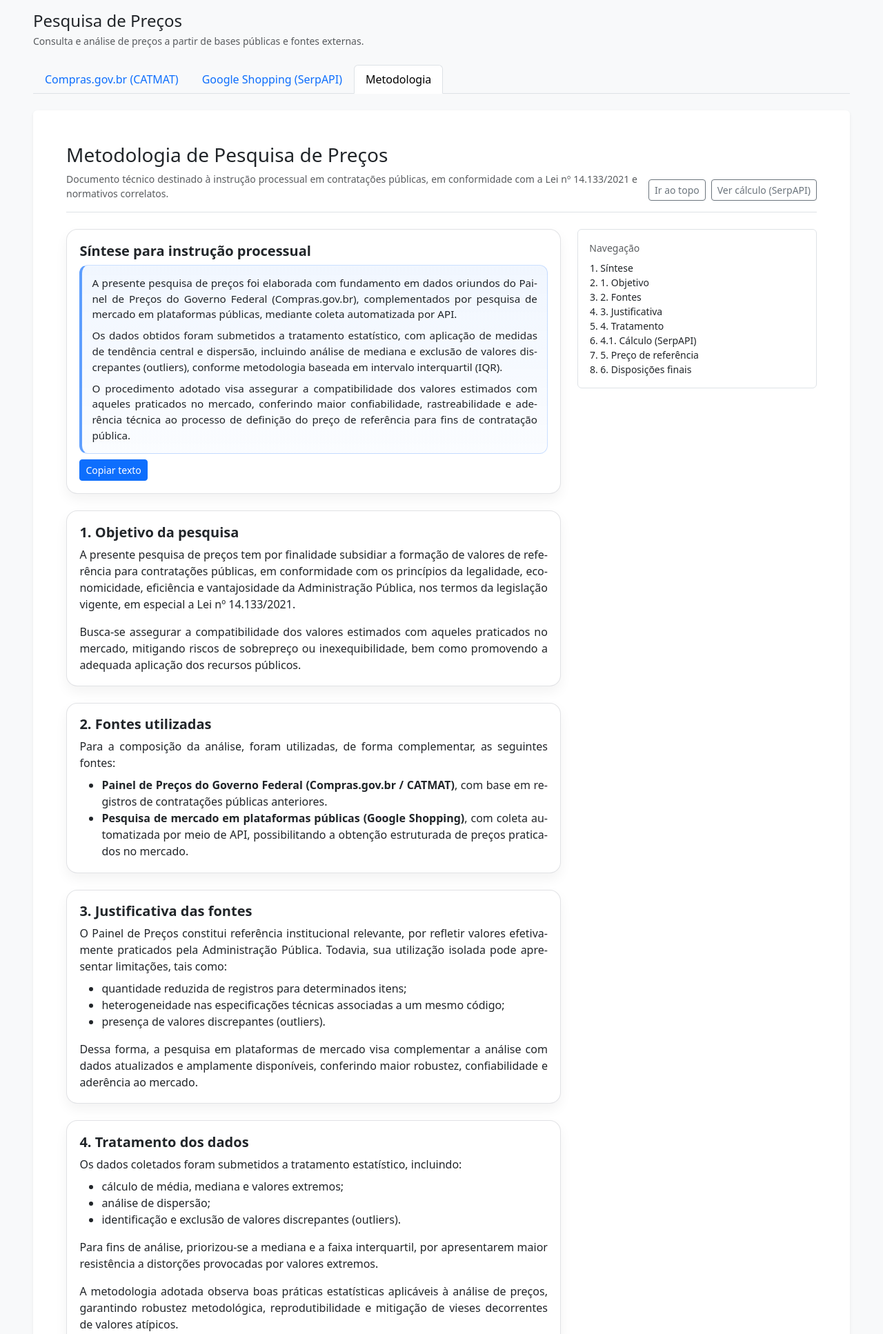
After one commit to MDSSisec/Consulta_Preco_Itens_NAG, a Flask app: page /metodologia in a window 1280 px wide. The commit adds this page. Shown: the top 1934 px of the page at 69% size. Run offline with Flask 3, Linux system fonts and the light colour scheme.

Commit message:
adicionando a metodologia

```diff
--- a/app.py
+++ b/app.py
@@ -3,6 +3,7 @@ from pathlib import Path
 from flask import Flask
 
 from src.config.env import get_port, load_env
+from src.routes.metodologia import metodologia_bp
 from src.routes.price import compras_bp, serpapi_bp
 
 
@@ -13,6 +14,7 @@ def create_app() -> Flask:
     app = Flask(__name__)
     app.register_blueprint(compras_bp)
     app.register_blueprint(serpapi_bp)
+    app.register_blueprint(metodologia_bp)
     return app
 
 
--- a/src/routes/__init__.py
+++ b/src/routes/__init__.py
@@ -1,3 +1,4 @@
+from src.routes.metodologia import metodologia_bp
 from src.routes.price import compras_bp, serpapi_bp
 
-__all__ = ["compras_bp", "serpapi_bp"]
+__all__ = ["compras_bp", "metodologia_bp", "serpapi_bp"]
--- /dev/null
+++ b/src/routes/metodologia.py
@@ -0,0 +1,11 @@
+from __future__ import annotations
+
+from flask import Blueprint, render_template
+
+
+metodologia_bp = Blueprint("metodologia", __name__)
+
+
+@metodologia_bp.route("/metodologia", methods=["GET"])
+def metodologia_index():
+    return render_template("metodologia.html", aba_atual="metodologia")
--- a/static/styles.css
+++ b/static/styles.css
@@ -1,5 +1,92 @@
 /* Ajustes leves para leitura */
 code { font-size: 0.95em; }
+
+.metodologia-doc p,
+.metodologia-doc li {
+  text-align: justify;
+  hyphens: auto;
+}
+
+.metodologia-doc {
+  text-align: justify;
+}
+
+.metodologia-toc,
+.metodologia-toc * {
+  text-align: left;
+}
+
+.metodologia-doc pre,
+.metodologia-doc pre * {
+  text-align: left;
+  hyphens: none;
+}
+
+.metodologia-header .btn {
+  white-space: nowrap;
+}
+
+.metodologia-toc {
+  position: sticky;
+  top: 1rem;
+}
+
+.metodologia-toc a {
+  color: inherit;
+}
+
+.metodologia-toc a:hover {
+  text-decoration: underline;
+}
+
+.metodologia-callout {
+  background: linear-gradient(180deg, rgba(13, 110, 253, 0.06), rgba(13, 110, 253, 0.02));
+  border: 1px solid rgba(13, 110, 253, 0.20);
+  border-left: 4px solid rgba(13, 110, 253, 0.65);
+  border-radius: 12px;
+  padding: 14px 14px;
+  font-size: 0.95rem;
+}
+
+.metodologia-doc pre {
+  background: #0b1220;
+  color: #e6edf3;
+  border-radius: 12px;
+  padding: 12px 12px;
+  overflow: auto;
+  border: 1px solid rgba(148, 163, 184, 0.18);
+}
+
+.metodologia-doc pre code {
+  color: inherit;
+  font-size: 0.92rem;
+}
+
+.metodologia-section {
+  border-radius: 16px;
+  border-color: rgba(15, 23, 42, 0.12) !important;
+  box-shadow: 0 8px 18px rgba(2, 6, 23, 0.05);
+}
+
+.metodologia-section .card-body {
+  padding: 1.15rem 1.15rem;
+}
+
+.metodologia-section h3,
+.metodologia-section h4 {
+  scroll-margin-top: 80px;
+}
+
+.metodologia-formula-card {
+  border-radius: 14px;
+  border-color: rgba(15, 23, 42, 0.12) !important;
+  box-shadow: 0 10px 22px rgba(2, 6, 23, 0.06);
+}
+
+.metodologia-formula-card .text-muted {
+  letter-spacing: 0.02em;
+}
+
 .table td { vertical-align: middle; }
 
 .global-loading {
--- a/templates/base.html
+++ b/templates/base.html
@@ -3,7 +3,7 @@
   <head>
     <meta charset="utf-8">
     <meta name="viewport" content="width=device-width, initial-scale=1">
-    <title>Pesquisa de Preços</title>
+    <title>{% block title %}Pesquisa de Preços{% endblock %}</title>
 
     <link href="https://cdn.jsdelivr.net/npm/bootstrap@5.3.3/dist/css/bootstrap.min.css" rel="stylesheet">
     <link href="{{ url_for('static', filename='styles.css') }}" rel="stylesheet">
@@ -55,6 +55,14 @@
               href="{{ url_for('serpapi.serpapi_index') }}"
             >
               Google Shopping (SerpAPI)
+            </a>
+          </li>
+          <li class="nav-item">
+            <a
+              class="nav-link {% if aba_atual == 'metodologia' %}active{% endif %}"
+              href="{{ url_for('metodologia.metodologia_index') }}"
+            >
+              Metodologia
             </a>
           </li>
         </ul>
--- /dev/null
+++ b/templates/metodologia.html
@@ -0,0 +1,259 @@
+{% extends "base.html" %}
+
+{% block title %}Metodologia de Pesquisa de Preços — Pesquisa de Preços{% endblock %}
+
+{% block content %}
+  <article class="metodologia-doc card border-0 shadow-sm">
+    <div class="card-body p-4 p-lg-5">
+
+      <header class="mb-4 pb-3 border-bottom metodologia-header">
+        <div class="d-flex flex-column flex-lg-row align-items-lg-end justify-content-between gap-3">
+          <div>
+            <h2 class="h3 mb-2">Metodologia de Pesquisa de Preços</h2>
+            <p class="text-muted small mb-0">
+              Documento técnico destinado à instrução processual em contratações públicas,
+              em conformidade com a Lei nº 14.133/2021 e normativos correlatos.
+            </p>
+          </div>
+          <div class="d-flex gap-2">
+            <a class="btn btn-sm btn-outline-secondary" href="#topo">Ir ao topo</a>
+            <a class="btn btn-sm btn-outline-secondary" href="#secao-4-1">Ver cálculo (SerpAPI)</a>
+          </div>
+        </div>
+      </header>
+
+      <div id="topo"></div>
+
+      <div class="row g-4">
+        <div class="col-12 col-lg-4 order-lg-2">
+          <aside class="metodologia-toc card border bg-white">
+            <div class="card-body">
+              <div class="text-muted small mb-2">Navegação</div>
+              <nav class="small">
+                <ol class="mb-0 ps-3">
+                  <li><a class="text-decoration-none" href="#secao-sintese">Síntese</a></li>
+                  <li><a class="text-decoration-none" href="#secao-1">1. Objetivo</a></li>
+                  <li><a class="text-decoration-none" href="#secao-2">2. Fontes</a></li>
+                  <li><a class="text-decoration-none" href="#secao-3">3. Justificativa</a></li>
+                  <li><a class="text-decoration-none" href="#secao-4">4. Tratamento</a></li>
+                  <li><a class="text-decoration-none" href="#secao-4-1">4.1. Cálculo (SerpAPI)</a></li>
+                  <li><a class="text-decoration-none" href="#secao-5">5. Preço de referência</a></li>
+                  <li><a class="text-decoration-none" href="#secao-6">6. Disposições finais</a></li>
+                </ol>
+              </nav>
+            </div>
+          </aside>
+        </div>
+
+        <div class="col-12 col-lg-8 order-lg-1">
+          <!-- 🔹 SÍNTESE PARA INSTRUÇÃO PROCESSUAL -->
+          <section class="card border bg-white metodologia-section mb-4" id="secao-sintese">
+            <div class="card-body">
+              <h3 class="h5 fw-semibold">Síntese para instrução processual</h3>
+
+              <div class="metodologia-callout" id="textoCopiar">
+                <p class="mb-2">
+                  A presente pesquisa de preços foi elaborada com fundamento em dados oriundos do Painel de Preços do Governo Federal
+                  (Compras.gov.br), complementados por pesquisa de mercado em plataformas públicas, mediante coleta automatizada por API.
+                </p>
+                <p class="mb-2">
+                  Os dados obtidos foram submetidos a tratamento estatístico, com aplicação de medidas de tendência central e dispersão,
+                  incluindo análise de mediana e exclusão de valores discrepantes (outliers), conforme metodologia baseada em intervalo interquartil (IQR).
+                </p>
+                <p class="mb-0">
+                  O procedimento adotado visa assegurar a compatibilidade dos valores estimados com aqueles praticados no mercado, conferindo maior
+                  confiabilidade, rastreabilidade e aderência técnica ao processo de definição do preço de referência para fins de contratação pública.
+                </p>
+              </div>
+
+              <button class="btn btn-sm btn-primary mt-2" onclick="copiarTexto(event)">
+                Copiar texto
+              </button>
+            </div>
+          </section>
+
+      <!-- 🔹 TEXTO COMPLETO -->
+      <section class="card border bg-white metodologia-section mb-4" id="secao-1">
+        <div class="card-body">
+          <h3 class="h5 fw-semibold">1. Objetivo da pesquisa</h3>
+          <p class="mb-0">
+            A presente pesquisa de preços tem por finalidade subsidiar a formação de valores de referência
+            para contratações públicas, em conformidade com os princípios da legalidade, economicidade,
+            eficiência e vantajosidade da Administração Pública, nos termos da legislação vigente,
+            em especial a Lei nº 14.133/2021.
+          </p>
+          <p class="mt-3 mb-0">
+            Busca-se assegurar a compatibilidade dos valores estimados com aqueles praticados no mercado,
+            mitigando riscos de sobrepreço ou inexequibilidade, bem como promovendo a adequada aplicação dos recursos públicos.
+          </p>
+        </div>
+      </section>
+
+      <section class="card border bg-white metodologia-section mb-4" id="secao-2">
+        <div class="card-body">
+          <h3 class="h5 fw-semibold">2. Fontes utilizadas</h3>
+          <p class="mb-2">
+            Para a composição da análise, foram utilizadas, de forma complementar, as seguintes fontes:
+          </p>
+          <ul class="mb-0">
+            <li>
+              <strong>Painel de Preços do Governo Federal (Compras.gov.br / CATMAT)</strong>, com base em registros de
+              contratações públicas anteriores.
+            </li>
+            <li>
+              <strong>Pesquisa de mercado em plataformas públicas (Google Shopping)</strong>, com coleta automatizada
+              por meio de API, possibilitando a obtenção estruturada de preços praticados no mercado.
+            </li>
+          </ul>
+        </div>
+      </section>
+
+      <section class="card border bg-white metodologia-section mb-4" id="secao-3">
+        <div class="card-body">
+          <h3 class="h5 fw-semibold">3. Justificativa das fontes</h3>
+          <p class="mb-2">
+            O Painel de Preços constitui referência institucional relevante, por refletir valores efetivamente praticados
+            pela Administração Pública. Todavia, sua utilização isolada pode apresentar limitações, tais como:
+          </p>
+          <ul class="mb-3">
+            <li>quantidade reduzida de registros para determinados itens;</li>
+            <li>heterogeneidade nas especificações técnicas associadas a um mesmo código;</li>
+            <li>presença de valores discrepantes (outliers).</li>
+          </ul>
+          <p class="mb-0">
+            Dessa forma, a pesquisa em plataformas de mercado visa complementar a análise com dados atualizados
+            e amplamente disponíveis, conferindo maior robustez, confiabilidade e aderência ao mercado.
+          </p>
+        </div>
+      </section>
+
+      <section class="card border bg-white metodologia-section mb-4" id="secao-4">
+        <div class="card-body">
+          <h3 class="h5 fw-semibold">4. Tratamento dos dados</h3>
+          <p class="mb-2">
+            Os dados coletados foram submetidos a tratamento estatístico, incluindo:
+          </p>
+          <ul class="mb-3">
+            <li>cálculo de média, mediana e valores extremos;</li>
+            <li>análise de dispersão;</li>
+            <li>identificação e exclusão de valores discrepantes (outliers).</li>
+          </ul>
+          <p class="mb-0">
+            Para fins de análise, priorizou-se a mediana e a faixa interquartil,
+            por apresentarem maior resistência a distorções provocadas por valores extremos.
+          </p>
+
+          <p class="mt-3 mb-0">
+            A metodologia adotada observa boas práticas estatísticas aplicáveis à análise de preços,
+            garantindo robustez metodológica, reprodutibilidade e mitigação de vieses decorrentes de valores atípicos.
+          </p>
+        </div>
+      </section>
+
+      <section class="card border bg-white metodologia-section mb-4" id="secao-4-1">
+        <div class="card-body">
+          <h4 class="h6 fw-semibold mb-2">4.1. Procedimento de cálculo (Google Shopping / SerpAPI)</h4>
+          <p class="mb-2">
+            Para a análise dos preços retornados pelo Google Shopping (via SerpAPI), aplica-se o seguinte procedimento:
+          </p>
+          <ol class="mb-3">
+            <li>
+              <strong>Extração do preço numérico</strong>: prioriza-se o campo <code>extracted_price</code> quando disponível;
+              caso ausente, realiza-se a conversão do texto do preço para valor numérico.
+              Registros sem preço válido ou com valor não positivo são desconsiderados.
+            </li>
+            <li>
+              <strong>Filtragem de itens não comparáveis</strong>: exclusão de registros com características divergentes
+              do objeto analisado, com base em termos identificados no título ou especificação do item.
+            </li>
+            <li>
+              <strong>Cálculo de quartis e intervalo interquartil (IQR)</strong>:
+              <div class="mt-2">
+                <div class="card border bg-white metodologia-formula-card">
+                  <div class="card-body py-3">
+                    <div class="text-muted small mb-2">Fórmula</div>
+                    <pre class="mb-0"><code>Q1 = P25(preços ordenados)
+Q3 = P75(preços ordenados)
+IQR = Q3 − Q1</code></pre>
+                  </div>
+                </div>
+              </div>
+            </li>
+            <li>
+              <strong>Identificação e remoção de outliers</strong> (regra 1,5 × IQR):
+              <div class="mt-2">
+                <div class="card border bg-white metodologia-formula-card">
+                  <div class="card-body py-3">
+                    <div class="text-muted small mb-2">Fórmulas</div>
+                    <pre class="mb-0"><code>Limite inferior = Q1 − 1,5 × IQR
+Limite superior = Q3 + 1,5 × IQR
+
+Manter p se:
+Limite inferior ≤ p ≤ Limite superior</code></pre>
+                  </div>
+                </div>
+              </div>
+            </li>
+            <li>
+              <strong>Geração do resumo estatístico final</strong>:
+              <div class="mt-2">
+                <div class="card border bg-white metodologia-formula-card">
+                  <div class="card-body py-3">
+                    <div class="text-muted small mb-2">Cálculos</div>
+                    <pre class="mb-0"><code>mínimo  = min(base)
+mediana = P50(base)
+média   = mean(base)
+máximo  = max(base)
+faixa IQR = [Q1(base), Q3(base)]</code></pre>
+                  </div>
+                </div>
+              </div>
+            </li>
+          </ol>
+
+          <p class="mb-0 text-muted small">
+            Observação: os registros desconsiderados permanecem disponíveis para fins de transparência e rastreabilidade.
+          </p>
+        </div>
+      </section>
+
+      <section class="card border bg-white metodologia-section mb-4" id="secao-5">
+        <div class="card-body">
+          <h3 class="h5 fw-semibold">5. Critério de formação do preço de referência</h3>
+          <ul class="mb-0">
+            <li>coerência entre as fontes analisadas;</li>
+            <li>aderência à especificação técnica do objeto;</li>
+            <li>concentração dos preços em faixa compatível com o mercado.</li>
+          </ul>
+        </div>
+      </section>
+
+      <section class="card border bg-white metodologia-section mb-0" id="secao-6">
+        <div class="card-body">
+          <h3 class="h5 fw-semibold">6. Disposições finais</h3>
+          <p class="mb-0">
+            A coleta de dados de mercado foi realizada por meio de API externa, com o objetivo de padronizar
+            o processo de obtenção de informações, assegurando transparência, rastreabilidade e reprodutibilidade
+            dos resultados, em conformidade com boas práticas de governança de dados.
+          </p>
+        </div>
+      </section>
+
+        </div>
+      </div>
+    </div>
+  </article>
+
+  <script>
+    function copiarTexto(ev) {
+      const texto = document.getElementById('textoCopiar').innerText;
+      navigator.clipboard.writeText(texto);
+
+      const btn = ev?.target;
+      if (!btn) return;
+      btn.innerText = "Copiado!";
+      setTimeout(() => btn.innerText = "Copiar texto", 2000);
+    }
+  </script>
+
+{% endblock %}
```
Also changed, not shown: src/api/serp_api/mapper.py (+173 -2 lines), src/services/price_service.py (+61 -13 lines), templates/partials/_stats_cards.html (+10 -0 lines), templates/serpapi.html (+21 -2 lines), README.md, 1 other file.
